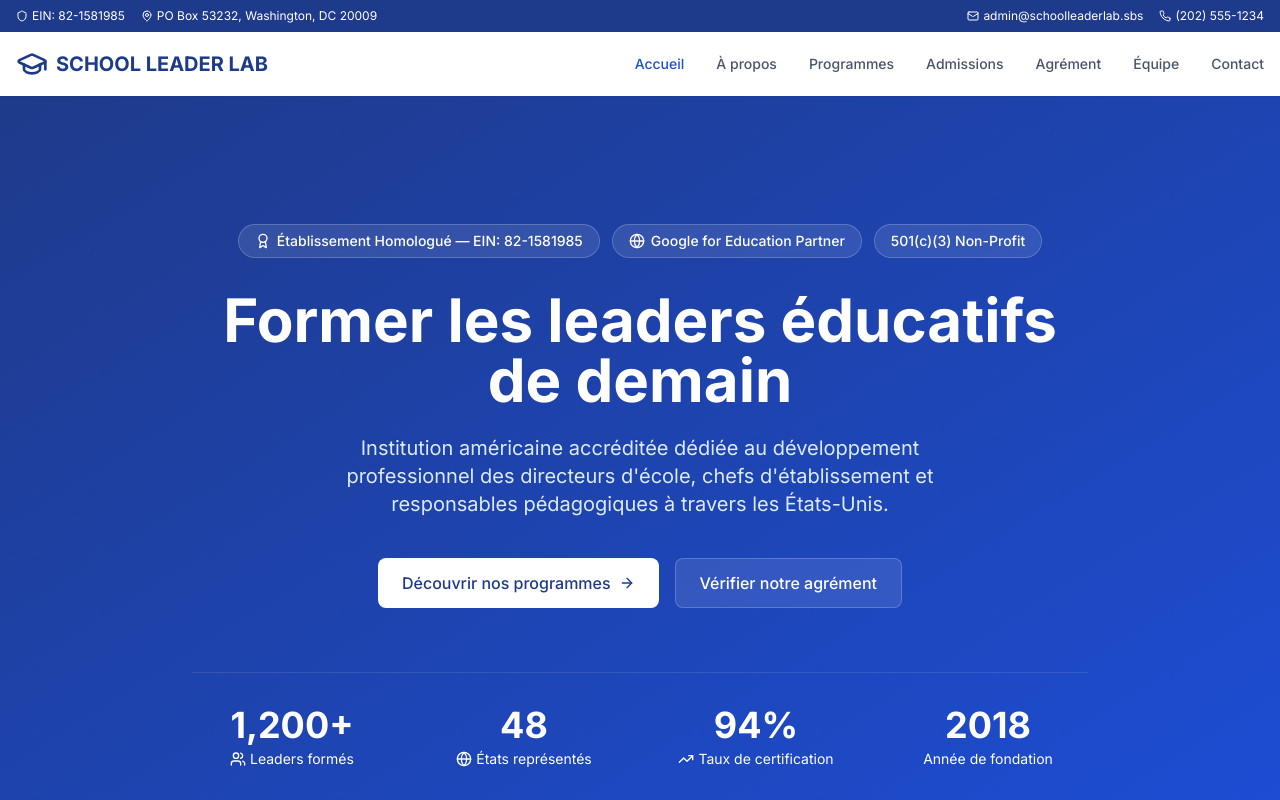
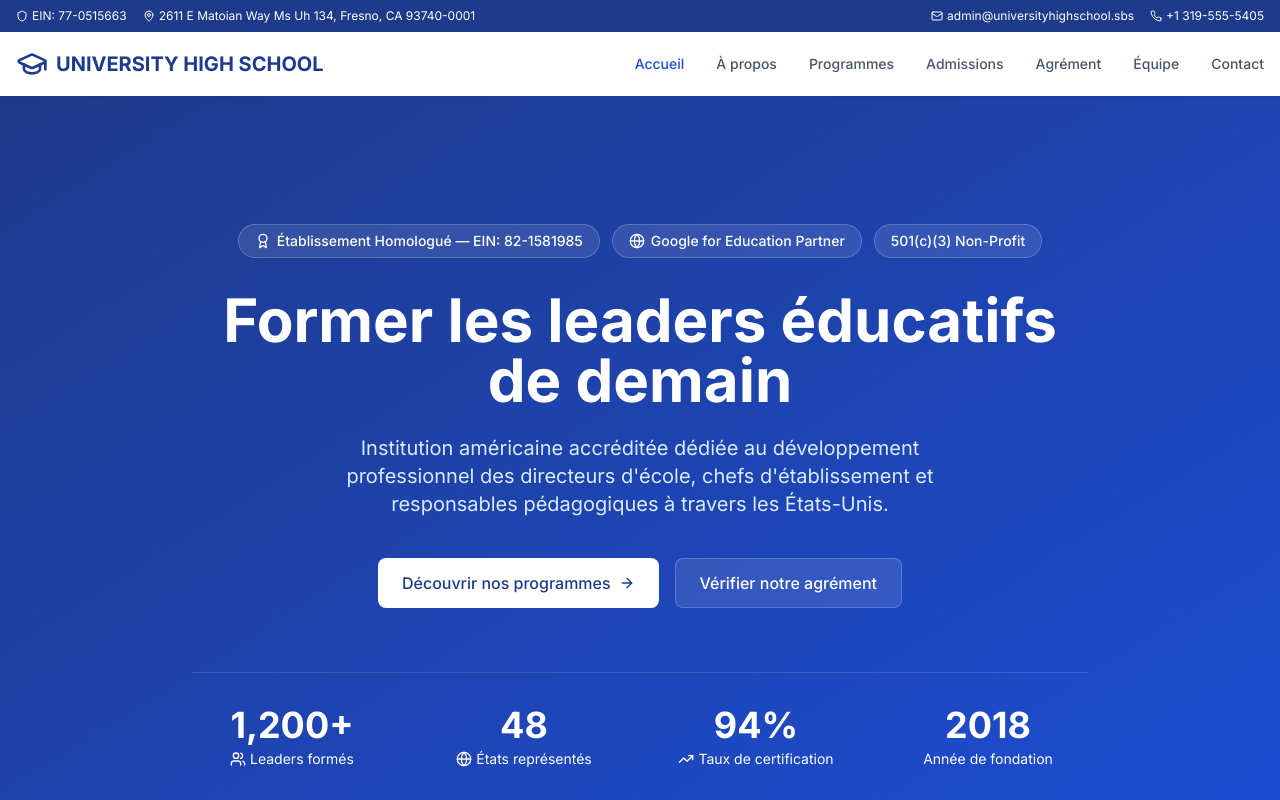
Before and after one commit to irmafiguero199/schoolleaderlab.sbs, a React (Vite) app: page / in a window 1280 px wide. Shown: the top 800 px of the page. Built offline with nearby package versions, Linux system fonts and the light colour scheme.

Commit message:
Update header information for EIN and contact details

```diff
--- a/src/components/Header.jsx
+++ b/src/components/Header.jsx
@@ -21,18 +21,18 @@ function Header() {
       <div className="bg-primary-900 text-white text-xs py-2">
         <div className="container-main px-4 flex flex-wrap items-center justify-between gap-2">
           <div className="flex items-center gap-4 flex-wrap">
-            <span className="flex items-center gap-1"><Shield className="w-3 h-3" />EIN: 82-1581985</span>
-            <span className="flex items-center gap-1"><MapPin className="w-3 h-3" />PO Box 53232, Washington, DC 20009</span>
+            <span className="flex items-center gap-1"><Shield className="w-3 h-3" />EIN: 77-0515663</span>
+            <span className="flex items-center gap-1"><MapPin className="w-3 h-3" />2611 E Matoian Way Ms Uh 134, Fresno, CA 93740-0001</span>
           </div>
           <div className="flex items-center gap-4">
-            <a href="mailto:admin@schoolleaderlab.sbs" className="flex items-center gap-1 hover:text-primary-200 transition-colors"><Mail className="w-3 h-3" />admin@schoolleaderlab.sbs</a>
-            <a href="tel:+12025551234" className="flex items-center gap-1 hover:text-primary-200 transition-colors"><Phone className="w-3 h-3" />(202) 555-1234</a>
+            <a href="mailto:admin@universityhighschool.sbs" className="flex items-center gap-1 hover:text-primary-200 transition-colors"><Mail className="w-3 h-3" />admin@universityhighschool.sbs</a>
+            <a href="tel:+13195555405" className="flex items-center gap-1 hover:text-primary-200 transition-colors"><Phone className="w-3 h-3" />+1 319-555-5405</a>
           </div>
         </div>
       </div>
       <div className="container-main px-4 py-4 flex items-center justify-between">
         <Link to="/" className="flex items-center gap-2 text-xl font-bold text-primary-900">
-          <GraduationCap className="w-8 h-8" />SCHOOL LEADER LAB
+          <GraduationCap className="w-8 h-8" />UNIVERSITY HIGH SCHOOL
         </Link>
         <nav className="hidden lg:flex items-center gap-8">
           {navLinks.map((link) => (
```
